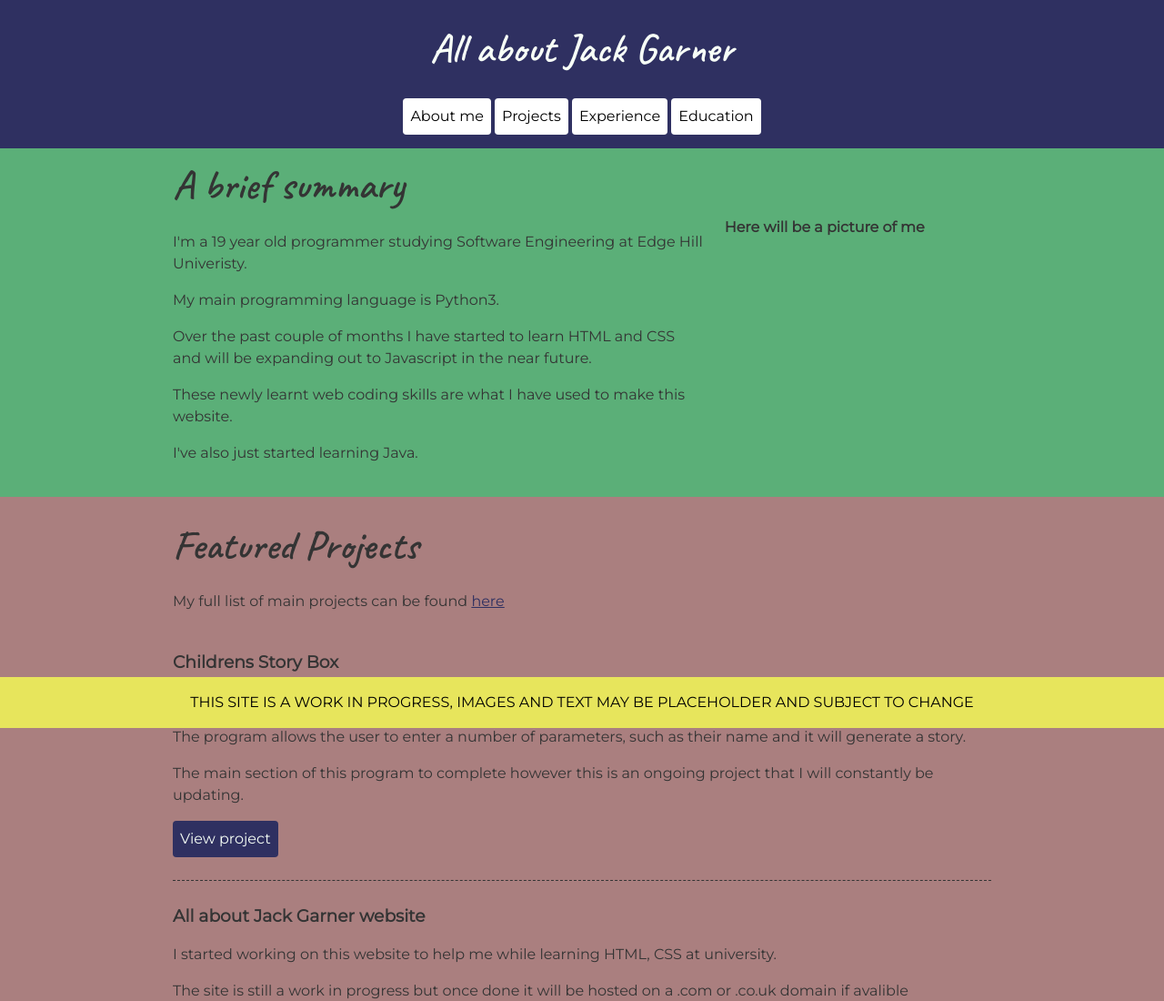
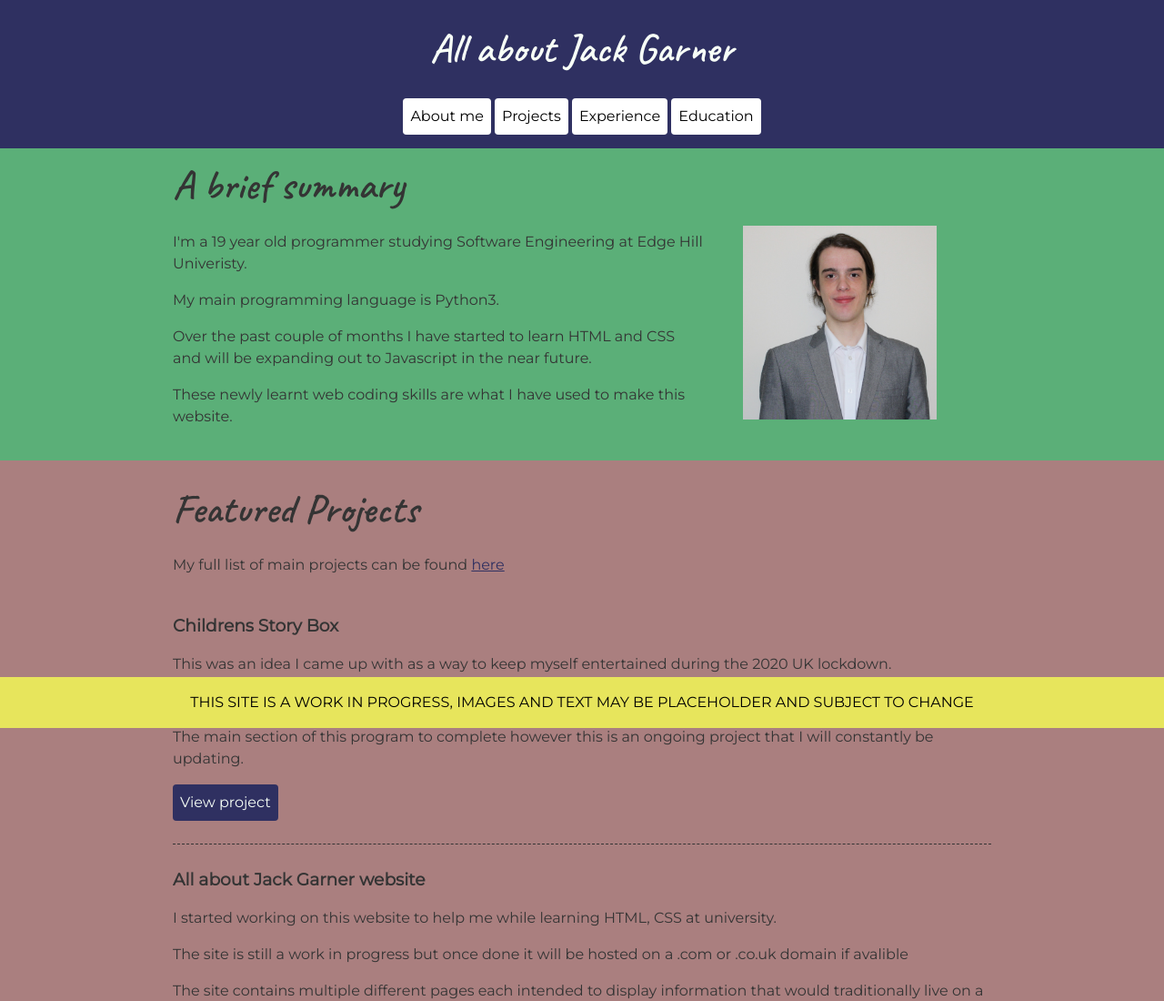
Before and after one commit to jgarner148/All-about-Jack-Garner-Website, a plain HTML site: page index.html in a window 1280 px wide. Shown: the top 1100 px of the page at 91% size. Drawn offline with Linux system fonts and the light colour scheme.

Commit message:
Added profile picture

```diff
--- a/css/styles_index.css
+++ b/css/styles_index.css
@@ -81,6 +81,8 @@ header .btn:hover{
 }
 .about-image{
   margin-right: 60px;
+ margin-top: 10px;
+  margin-left: 20px;
 }
 
 /* Projects */
@@ -149,10 +151,6 @@ footer{
 }
 /* Responsive */
 @media screen and (min-width:750px){
-  .project-item img{
-  float: left;
-  margin-right: 20px;
-  }
   .job-item{
   display: grid;
   grid-template-columns: 1fr 2fr;
--- a/index.html
+++ b/index.html
@@ -35,16 +35,11 @@
               <p> My main programming language is Python3.</p>
               <p> Over the past couple of months I have started to learn HTML and CSS and will be expanding out to Javascript in the near future.</p>
               <p> These newly learnt web coding skills are what I have used to make this website.</p>
-              <p> I've also just started learning Java.</p>
             </div>
-            <div>
-              <b>Here will be a picture of me</b>
+
+            <div class="about-image">
+            <img src="images/Profile_1.jpg" alt="A portrait picture of me">
             </div>
-            <!--
-            <div class="about-image">
-            <img src="images/pic-of-man2.jpg" alt="A picture of me working on a laptop">
-            </div>
-            -->
           </div>
         </div>
       </section>
@@ -56,7 +51,6 @@
           <h2>Featured Projects</h2>
           <p>My full list of main projects can be found <a href="project_page.html">here </a></p>
           <section class="project-item">
-            <!--<img src="images/thumbnail-1.jpg" alt="description of image">-->
             <h3>Childrens Story Box</h3>
             <p>This was an idea I came up with as a way to keep myself entertained during the 2020 UK lockdown. </p>
             <p>The program allows the user to enter a number of parameters, such as their name and it will generate a story.</p>
@@ -64,7 +58,6 @@
             <a class="btn" href="https://github.com/jgarner148/ChildrensStoryBox" target="_blank">View project</a>
           </section>
           <section class="project-item">
-            <!--img src="images/thumbnail-2.jpg" alt="description of image">-->
             <h3>All about Jack Garner website</h3>
             <p> I started working on this website to help me while learning HTML, CSS at university.</p>
             <p>The site is still a work in progress but once done it will be hosted on a .com or .co.uk domain if avalible</p>
```
Also changed, not shown: about_me_page.html (+1 -1 lines), images/Profile_1.jpg (added), images/files-red.jpg (deleted), images/thumbnail-1.jpg (deleted), images/thumbnail-2.jpg (deleted).
